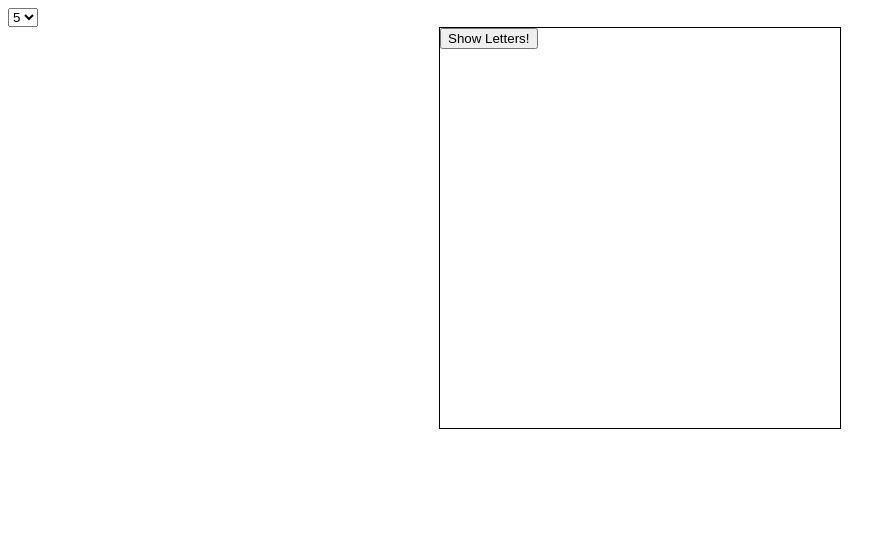
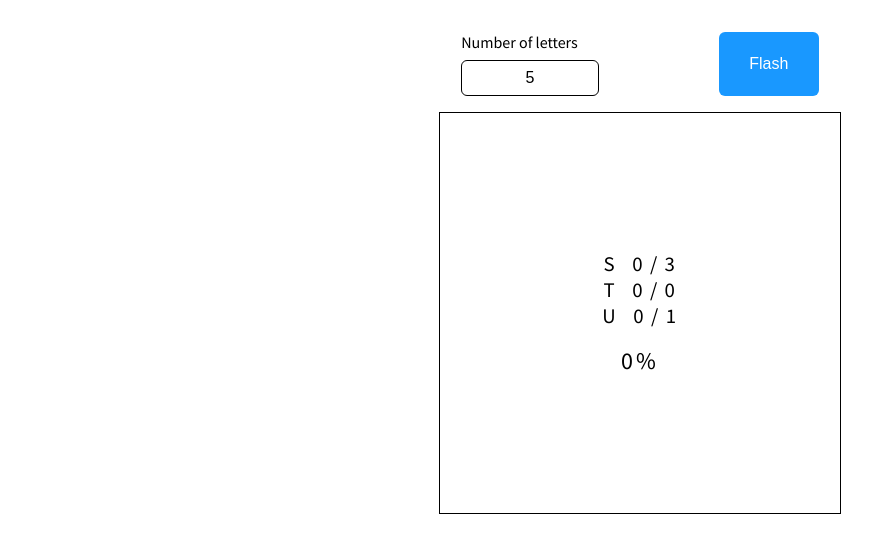
Before and after one commit to gabrielrotbart/memorx, a React (Create React App) app: page / in a window 1280 px wide. Shown: the top 552 px of the page, without its empty margins (0-896 px from the left). Built offline with nearby package versions, Linux system fonts and the light colour scheme.

Commit message:
mostly working

```diff
--- a/public/index.html
+++ b/public/index.html
@@ -3,6 +3,7 @@
   <head>
     <meta charset="utf-8">
     <meta name="viewport" content="width=device-width, initial-scale=1">
+    <link href="https://fonts.googleapis.com/css?family=Lato|Source+Sans+Pro" rel="stylesheet">
     <title>Memorx</title>
   </head>
   <body>
--- a/src/components/App.js
+++ b/src/components/App.js
@@ -1,6 +1,7 @@
 import React from 'react';
 import CanvasController from './CanvasController';
 import NumOfLettersSelect from './NumOfLettersSelect';
+import Button from './Button';
 
 class App extends React.Component {
   constructor(props) {
@@ -11,31 +12,29 @@ class App extends React.Component {
       possibleLetters: ['S', 'T', 'U']
     }
 
-    this.changeState = this.changeState.bind(this)
+    this.changeNumLetters = this.changeNumLetters.bind(this)
+    this.handleShowLettersClick = this.handleShowLettersClick.bind(this)
   }
 
-  createStateHandler(key) {
-
-    return (value) => {
-      this.changeState({ key: key, value: value })
-    }
-
+  changeNumLetters(value) {
+    this.setState({numOfLetters: Number.parseInt(value, 10) || ''})
   }
 
-  changeState(changes) {
-    const newState = Object.assign({}, this.state)
-    newState[changes.key] = changes.value
-    this.setState(newState)
+  handleShowLettersClick() {
+    this.canvasController.showLetters()
   }
 
   render() {
     return (
-      <div>
-        <NumOfLettersSelect value={this.state.numOfLetters} handleStateChange={this.createStateHandler('numOfLetters')}/>
+      <div className='app'>
+        <div className='controls'>
+          <NumOfLettersSelect value={this.state.numOfLetters} handleChange={this.changeNumLetters}/>
+          <Button extraClasses={['flash']} text='Flash' onClick={this.handleShowLettersClick}></Button>
+        </div>
         <CanvasController
           numOfLetters={this.state.numOfLetters}
           possibleLetters={this.state.possibleLetters}
-          handleStateChange={this.createStateHandler('displayedLetters')}
+          ref={(controller) => { this.canvasController = controller }}
           height='400'
           width='400'
         />
--- a/src/components/Button.js
+++ b/src/components/Button.js
@@ -1,7 +1,9 @@
 import React from 'react';
 
 function Button(props) {
-  return <button className='btn' onClick={props.onClick}>{props.text}</button>
+  const extraClasses = props.extraClasses || []
+
+  return <button className={[...extraClasses, 'btn'].join(' ')} onClick={props.onClick}>{props.text}</button>
 }
 
 export default Button;
--- a/src/components/CanvasController.js
+++ b/src/components/CanvasController.js
@@ -1,5 +1,4 @@
 import React from 'react';
-import Button from './Button';
 import Canvas from './Canvas';
 import LettersDisplay from './LettersDisplay';
 import randomBetween from '../helpers/random-between';
@@ -12,21 +11,22 @@ class CanvasController extends React.Component {
 
     this.state = {
       showingLetters: false,
-      showingQuiz: false,
-      letters: []
+      showingQuiz: true,
+      letters: this.lettersToDisplay()
     }
 
     this.showLetters = this.showLetters.bind(this)
   }
 
-  randomiseNumOfLetters(numOfLetters) {
-    return numOfLetters - randomBetween(0, 2)
+  adjustNumLetters(numOfLetters) {
+    const adjusted = numOfLetters - randomBetween(0, 2)
+    return adjusted > 3 ? adjusted : 3
   }
 
   showLetters(event) {
-    event.preventDefault();
     this.setState({
       letters: this.lettersToDisplay(),
+      showingQuiz: false,
       showingLetters: true
     })
 
@@ -35,9 +35,9 @@ class CanvasController extends React.Component {
 
   lettersToDisplay() {
     let letters = []
-    const randomisedNumOfLetters = this.randomiseNumOfLetters(this.props.numOfLetters)
+    const adjustedNumOfLetters = this.adjustNumLetters(this.props.numOfLetters)
 
-    for (let count = 0; count < randomisedNumOfLetters; count++) {
+    for (let count = 0; count < adjustedNumOfLetters; count++) {
       letters = [...letters, this.props.possibleLetters[randomBetween(0, this.props.possibleLetters.length)]];
     }
 
@@ -64,7 +64,19 @@ class CanvasController extends React.Component {
     } else {
       return (
         <Canvas>
-          <Button text='Show Letters!' onClick={this.showLetters}></Button>
+          <div className='message'>
+            <h2 className='heading-2'>Short term visual memory training</h2>
+            <p>
+              Between {this.props.numOfLetters - 1} and {this.props.numOfLetters} (adjust above) letters will flash for one second.
+            </p>
+            <p>
+              Form a mental image of the screen and use it to provide correct counts.
+            </p>
+            <p className='footer'>
+              Based on Dr. Lev Goldentouch's &nbsp;
+              <a href='http://www.keytostudy.com/short-term-visual-memory-training/' target='_blank'>Key to Study exercise</a>
+            </p>
+          </div>
         </Canvas>
       )
     }
--- a/src/components/Input.js
+++ b/src/components/Input.js
@@ -4,23 +4,19 @@ class Input extends React.Component {
   constructor(props) {
     super(props);
 
-    this.state = {
-      value: '4'
-    }
-
     this.handleChange = this.handleChange.bind(this)
   }
 
   handleChange(event) {
-    this.setState({value: event.target.value})
+    this.props.handleChange(event.target.value)
   }
 
   render() {
     return (
-      <form>
-        <input type='text' value={this.state.value} onChange={this.handleChange}></input>
-        <div>{this.state.value}</div>
-      </form>
+      <label className='input'>
+        <div className='label'>{this.props.label}</div>
+        <input className='input-field' type='text' value={this.props.value} onChange={this.handleChange}></input>
+      </label>
     )
   }
 }
--- a/src/components/NumOfLettersSelect.js
+++ b/src/components/NumOfLettersSelect.js
@@ -1,18 +1,18 @@
 import React from 'react';
-import Select from './Select';
+import Input from './Input';
 
 class NumOfLettersSelect extends React.Component {
   constructor(props) {
     super(props);
 
     this.state = {
-      options: [4,5,6,7,8,9]
+      options: [4, 5, 6, 7, 8, 9]
     }
   }
 
   render() {
     return (
-      <Select value={this.props.value} options={this.state.options} handleStateChange={this.props.handleStateChange}/>
+      <Input value={this.props.value} options={this.state.options} handleChange={this.props.handleChange} label='Number of letters'/>
     )
   }
 }
--- a/src/components/Quiz.js
+++ b/src/components/Quiz.js
@@ -9,7 +9,7 @@ class Quiz extends React.Component {
     super(props);
 
     this.state = {
-      hasAnswered: false,
+      hasAnswered: true,
       answers: props.possibleLetters.reduce((answers, letter) => {
         answers[letter] = 0
         return answers
@@ -53,9 +53,9 @@ class Quiz extends React.Component {
         {
           this.props.possibleLetters.map((letter) => {
             return (
-              <label key={letter}>
+              <label className='label' key={letter}>
                 <span className='quizzed-letter'>{letter}</span>
-                <input value={this.state.answers[letter]} name={letter} type='number' onChange={this.updateAnswers} />
+                <input className='input' value={this.state.answers[letter]} name={letter} type='number' onChange={this.updateAnswers} />
               </label>
             )
           })
--- a/src/components/QuizResult.js
+++ b/src/components/QuizResult.js
@@ -33,8 +33,6 @@ class QuizResult extends React.Component {
       return 1 - (incorrect / letterCounts[letter])
     })
 
-    console.log(precentages)
-
     const total = precentages.reduce((sum, precentage) => {
       return sum + precentage
     })
@@ -46,19 +44,17 @@ class QuizResult extends React.Component {
     const results = this.results()
 
     return (
-      <div>
-        <div className='answers'>
+      <div className='results'>
         {
           results.map((result) => {
             return (
               <div className='answer' key={result.letter}>
-                  <span>{result.letter}</span><span>{result.answered} / {result.displayed}</span>
+                <span className='letter'>{result.letter}</span><span>{result.answered} / {result.displayed}</span>
               </div>
             )
           })
         }
-        </div>
-        <div>{this.calculatePrecentage()}%</div>
+        <div className='percentage'>{this.calculatePrecentage()}%</div>
       </div>
     )
   }
--- a/src/css/style.css
+++ b/src/css/style.css
@@ -1,9 +1,81 @@
+body {
+  font-size: 10px;
+}
+
+.app {
+  margin-top: 2rem;
+  font-size: 1rem;
+}
+
+.controls {
+  font-family: 'Source Sans Pro', sans-serif;
+  display: flex;
+  justify-content: space-around;
+  margin: 1rem auto;
+  width: 400px;
+}
+
+.btn {
+  padding: 1rem;
+  border-radius: 6px;
+  border: 0;
+  text-transform: capitalize;
+  font-size: 1rem;
+  background-color: #1998ff;
+  color: #fff;
+  width: 7.5rem;
+}
+
+.btn:focus {
+  outline: 0;
+}
+
+.label {
+  font-size: 1rem;
+  margin-bottom: 0.5rem;
+}
+
+.input {
+
+}
+
+.input-field {
+  font-size: 1rem;
+  text-align: center;
+  border: 1px solid black;
+  border-radius: 6px;
+  flex: 1;
+  width: 60%;
+  padding: 0.5rem 0.2rem;
+}
+
+.input:focus {
+  outline: 0;
+}
+
+.flash {
+  width: 25%;
+}
+
 .canvas {
   width: 400px;
   height: 400px;
   margin: auto;
   border: solid 1px black;
   position: relative;
+  font-family: initial;
+}
+
+.controls, .message, .quiz-canvas {
+  font-family: 'Source Sans Pro', sans-serif;
+}
+
+.message {
+  margin: 1rem;
+}
+
+.message .footer {
+  font-size: smaller;
 }
 
 .quiz-canvas, .quiz-form {
@@ -14,11 +86,47 @@
 }
 
 .quiz-form {
-  width: 100%;
+  width: 35%;
   height: 50%;
   justify-content: space-between;
+}
+
+.quiz-form .input {
+  padding: 0.4rem;
+  border: 1px solid #8a8989;
+  border-radius: 3px;
+  width: 60%;
+  margin-left: 1rem;
+}
+
+.quiz-form .label {
+  font-size: 1.1rem;
+  width: 7.5rem;
+  display: flex;
 }
 
 .quizzed-letter {
   margin-right: 1rem;
 }
+
+.results {
+  display: flex;
+  flex-direction: column;
+  justify-content: space-between;
+  align-items: center;
+}
+
+.answer {
+  font-size: 1.3rem;
+  letter-spacing: 0.1rem;
+}
+
+.answer .letter {
+  margin-right: 1rem;
+}
+
+.results .percentage {
+  margin-top: 1rem;
+  font-size: 1.5rem;
+  letter-spacing: 0.2rem;
+}
```
Lines whose indentation alone changed are shown as unchanged.
